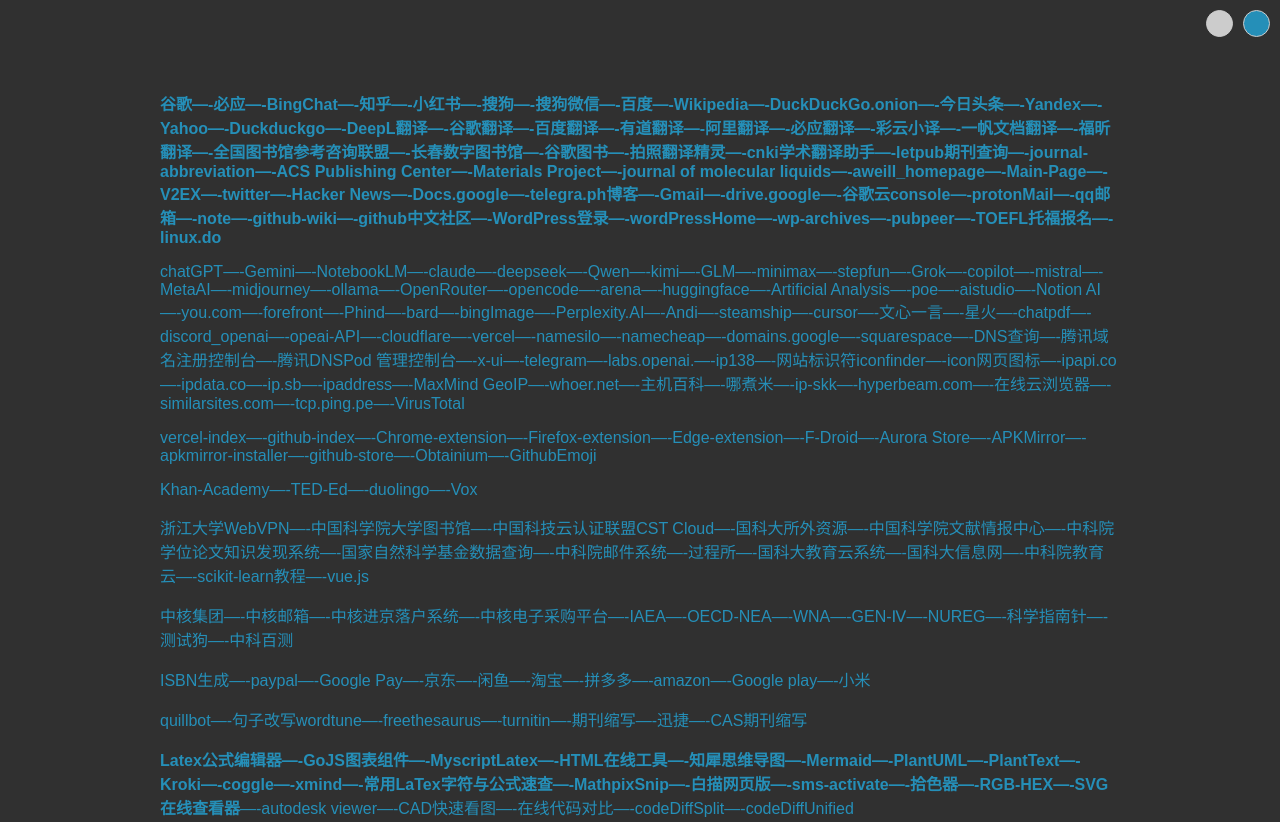
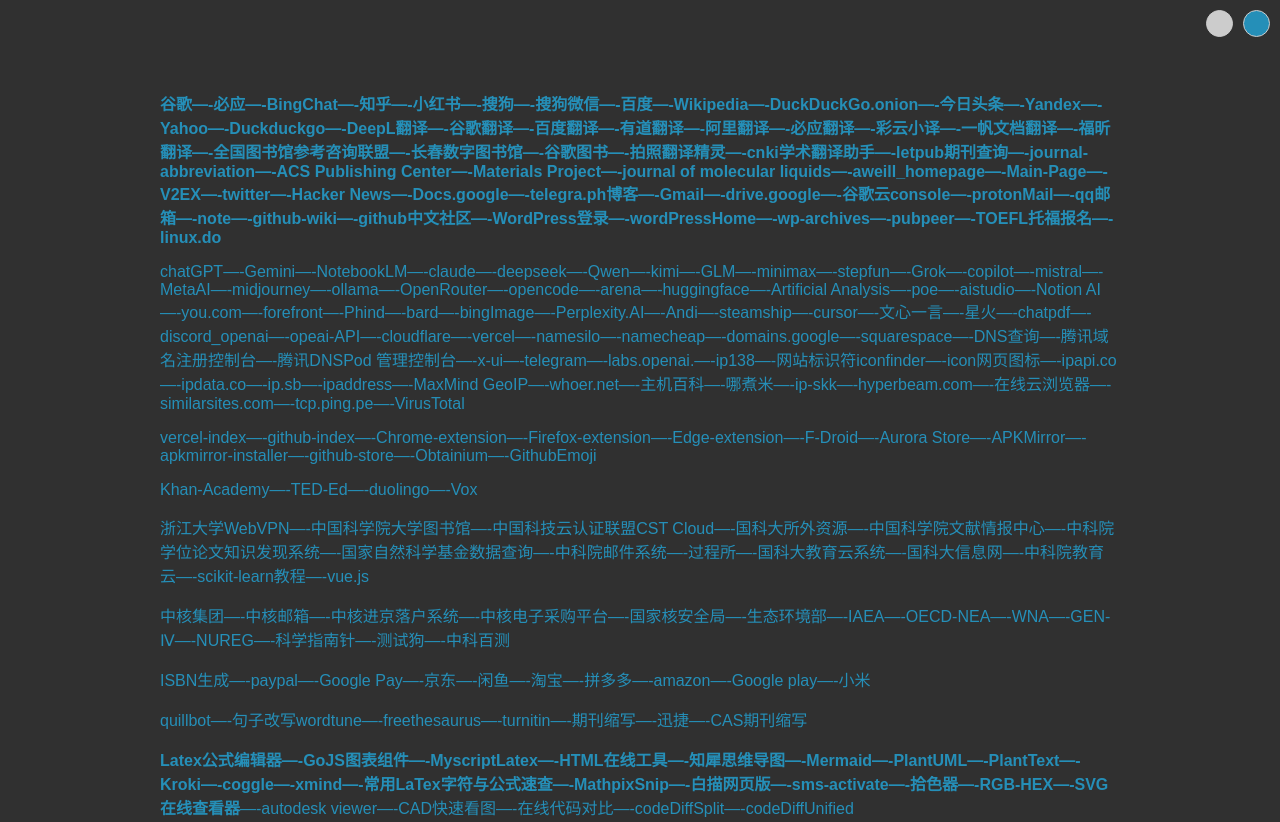
Before and after one commit to aweill/02_html, a plain HTML site: page index.html in a window 1280 px wide. Shown: the top 822 px of the page. Drawn offline with Linux system fonts and the light colour scheme.

Commit message:
Update index.html

```diff
--- a/index.html
+++ b/index.html
@@ -74,7 +74,7 @@
 
 <p><a target="_blank" rel="noopener" href="https://webvpn.zju.edu.cn/">浙江大学WebVPN</a>—-<a target="_blank" rel="noopener" href="https://lib.ucas.ac.cn/">中国科学院大学图书馆</a>—-<a target="_blank" rel="noopener" href="https://passport.escience.cn/">中国科技云认证联盟CST Cloud</a>—-<a target="_blank" rel="noopener" href="https://www.las.ac.cn/front/dataCenter/literatureAcquisition">国科大所外资源</a>—-<a target="_blank" rel="noopener" href="https://www.las.cas.cn/">中国科学院文献情报中心</a>—-<a target="_blank" rel="noopener" href="http://dpaper.las.ac.cn/Dpaper/homeNew">中科院学位论文知识发现系统</a>—-<a target="_blank" rel="noopener" href="https://kd.nsfc.cn/">国家自然科学基金数据查询</a>—-<a target="_blank" rel="noopener" href="https://mail.cstnet.cn/">中科院邮件系统</a>—-<a target="_blank" rel="noopener" href="http://www.ipe.cas.cn/">过程所</a>—-<a target="_blank" rel="noopener" href="http://sep.ucas.ac.cn/">国科大教育云系统</a>—-<a target="_blank" rel="noopener" href="https://onestop.ucas.edu.cn/">国科大信息网</a>—-<a target="_blank" rel="noopener" href="https://v.ucas.ac.cn/main/index.do?menuCode=1">中科院教育云</a>—-<a target="_blank" rel="noopener" href="https://scikit-learn.org/stable/auto_examples/index.html">scikit-learn教程</a>—-<a target="_blank" rel="noopener" href="https://cn.vuejs.org/guide/introduction.html">vue.js</a></p>
 
-<p><a target="_blank" rel="noopener" href="https://www.cnnc.com.cn/">中核集团</a>—-<a target="_blank" rel="noopener" href="https://mail.cnmstc.com/">中核邮箱</a>—-<a target="_blank" rel="noopener" href="https://luohu.cnnc.com.cn/cnnc/login">中核进京落户系统</a>—-<a target="_blank" rel="noopener" href="https://www.cnncecp.com">中核电子采购平台</a>—-<a target="_blank" rel="noopener" href="https://www.iaea.org/publications">IAEA</a>—-<a target="_blank" rel="noopener" href="https://www.oecd-nea.org/">OECD-NEA</a>—-<a target="_blank" rel="noopener" href="https://world-nuclear.org/">WNA</a>—-<a target="_blank" rel="noopener" href="https://www.gen-4.org/">GEN-Ⅳ</a>—-<a target="_blank" rel="noopener" href="https://www.nrc.gov/reading-rm/doc-collections/nuregs/index">NUREG</a>—-<a target="_blank" rel="noopener" href="https://www.shiyanjia.com/">科学指南针</a>—-<a target="_blank" rel="noopener" href="https://www.ceshigo.com/">测试狗</a>—-<a target="_blank" rel="noopener" href="https://www.zkbaice.cn/">中科百测</a></p>
+<p><a target="_blank" rel="noopener" href="https://www.cnnc.com.cn/">中核集团</a>—-<a target="_blank" rel="noopener" href="https://mail.cnmstc.com/">中核邮箱</a>—-<a target="_blank" rel="noopener" href="https://luohu.cnnc.com.cn/cnnc/login">中核进京落户系统</a>—-<a target="_blank" rel="noopener" href="https://www.cnncecp.com">中核电子采购平台</a>—-<a target="_blank" rel="noopener" href="https://nnsa.mee.gov.cn/ztzl/">国家核安全局</a>—-<a target="_blank" rel="noopener" href="https://www.mee.gov.cn/">生态环境部</a>—-<a target="_blank" rel="noopener" href="https://www.iaea.org/publications">IAEA</a>—-<a target="_blank" rel="noopener" href="https://www.oecd-nea.org/">OECD-NEA</a>—-<a target="_blank" rel="noopener" href="https://world-nuclear.org/">WNA</a>—-<a target="_blank" rel="noopener" href="https://www.gen-4.org/">GEN-Ⅳ</a>—-<a target="_blank" rel="noopener" href="https://www.nrc.gov/reading-rm/doc-collections/nuregs/index">NUREG</a>—-<a target="_blank" rel="noopener" href="https://www.shiyanjia.com/">科学指南针</a>—-<a target="_blank" rel="noopener" href="https://www.ceshigo.com/">测试狗</a>—-<a target="_blank" rel="noopener" href="https://www.zkbaice.cn/">中科百测</a></p>
 
 <p><a target="_blank" rel="noopener" href="https://products.aspose.app/barcode/zh-hans/generate/isbn">ISBN生成</a>—-<a target="_blank" rel="noopener" href="https://www.paypal.com/myaccount/summary">paypal</a>—-<a target="_blank" rel="noopener" href="https://pay.google.com/">Google Pay</a>—-<a target="_blank" rel="noopener" href="https://www.jd.com/">京东</a>—-<a target="_blank" rel="noopener" href="https://www.goofish.com/">闲鱼</a>—-<a target="_blank" rel="noopener" href="https://www.taobao.com/">淘宝</a>—-<a target="_blank" rel="noopener" href="https://mobile.yangkeduo.com/">拼多多</a>—-<a target="_blank" rel="noopener" href="https://www.amazon.com/">amazon</a>—-<a target="_blank" rel="noopener" href="https://play.google.com/store/account/subscriptions">Google play</a>—-<a target="_blank" rel="noopener" href="https://www.mi.com/">小米</a></p>
 
```
